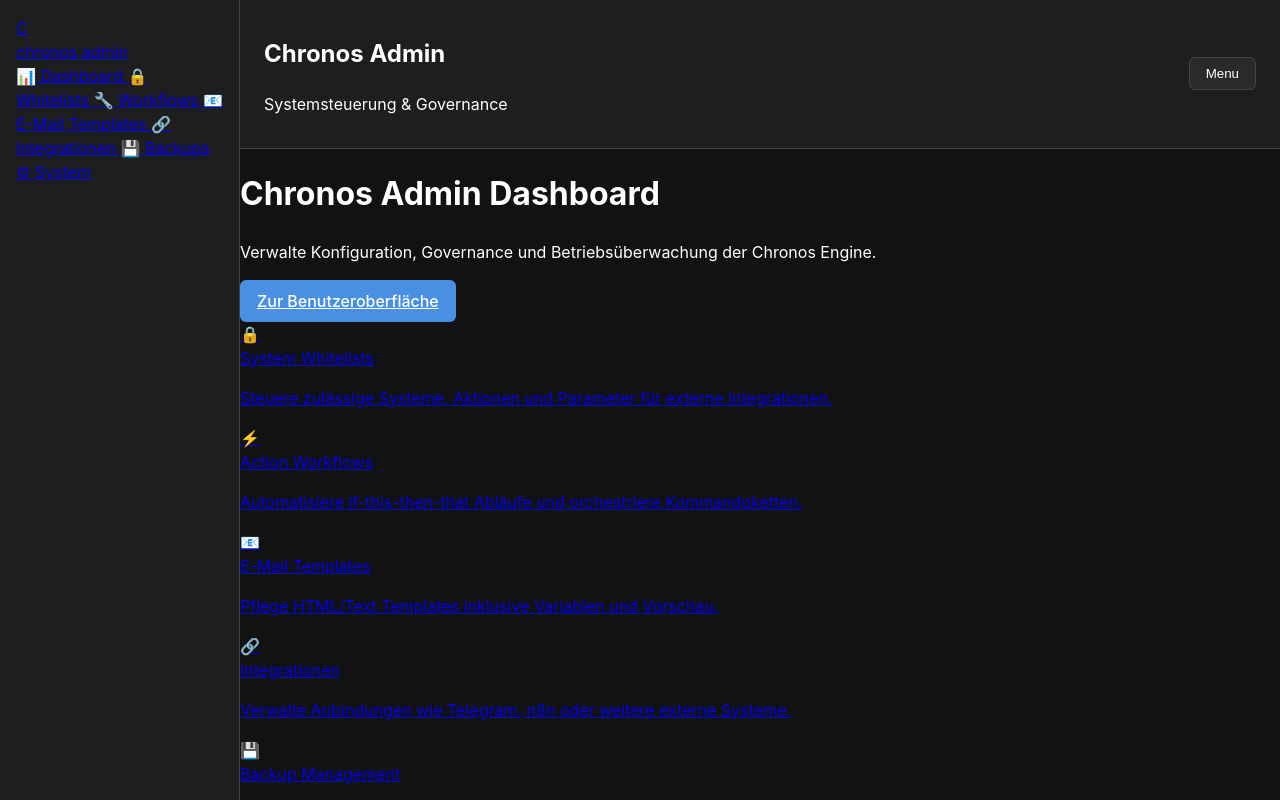
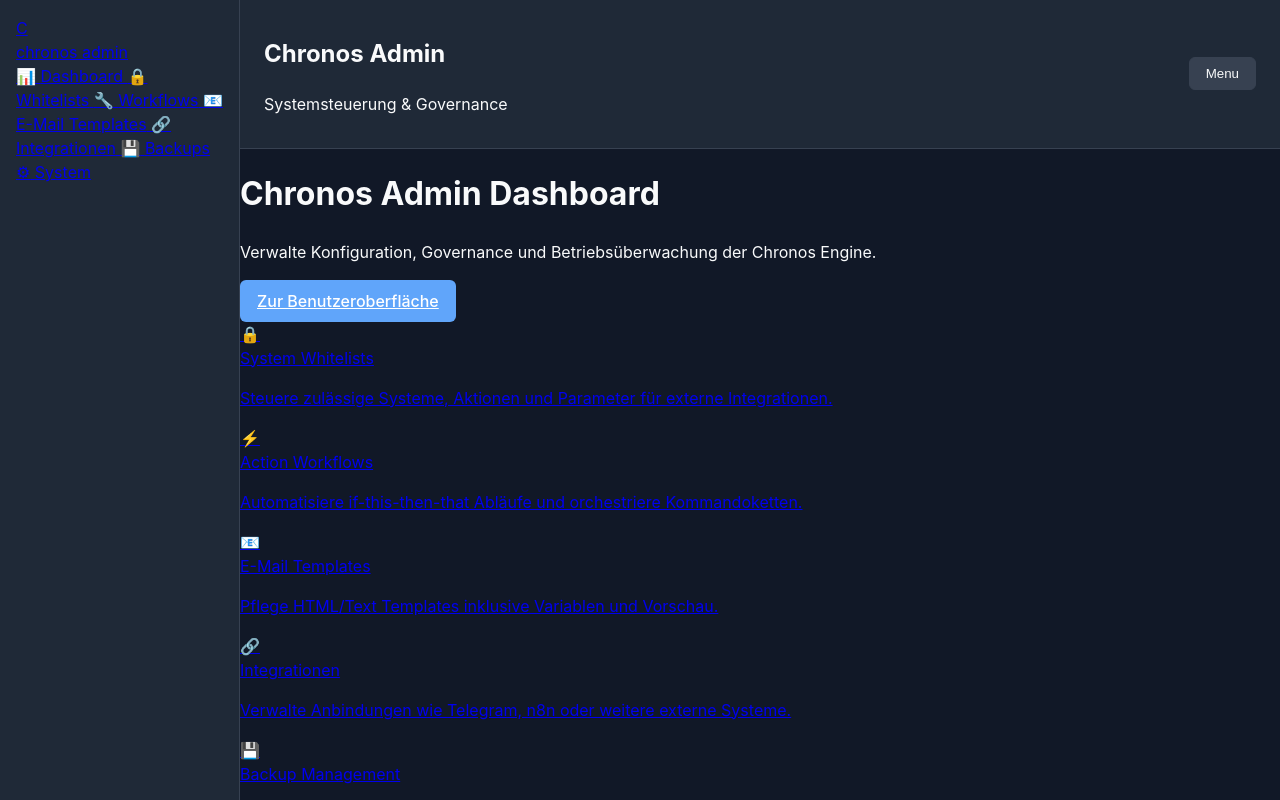
Before and after one commit to RudolfSaalbach/TPM, a Python web app: template templates/admin/dashboard.html in a window 1280 px wide. Run offline with Jinja, Linux system fonts and the light colour scheme; the template is opened without the code that fills it, so the values that code supplies are empty.

Commit message:
Fix dashboard GUI issues
- Add missing navigation routes (/dashboard, /calendar, /events, /analytics, /sync, /settings)
- Improve dark theme colors for better readability (lighter text, better contrast)
- Add missing sync_events method to scheduler for API compatibility
- Fix incremental sync functionality

🤖 Generated with [Claude Code](https://claude.ai/code)

Co-Authored-By: Claude <noreply@anthropic.com>

```diff
--- a/static/css/chronos.css
+++ b/static/css/chronos.css
@@ -3,27 +3,27 @@
    ========================================================================== */
 
 :root {
-    /* Colors */
-    --color-primary: #4a90e2;
-    --color-secondary: #50e3c2;
-    --color-accent: #f5a623;
-    --color-danger: #d0021b;
-    --color-warning: #f8e71c;
-    --color-success: #7ed321;
-    --color-info: #4a90e2;
+    /* Colors - Improved readability */
+    --color-primary: #60a5fa;
+    --color-secondary: #34d399;
+    --color-accent: #fbbf24;
+    --color-danger: #ef4444;
+    --color-warning: #f59e0b;
+    --color-success: #10b981;
+    --color-info: #3b82f6;
 
-    --color-text-primary: #ffffff;
-    --color-text-secondary: #b4b4b4;
-    --color-text-muted: #8e8e8e;
-    --color-text-accent: #f5a623;
+    --color-text-primary: #f9fafb;
+    --color-text-secondary: #d1d5db;
+    --color-text-muted: #9ca3af;
+    --color-text-accent: #fbbf24;
 
-    --color-bg-primary: #121212;
-    --color-bg-secondary: #1e1e1e;
-    --color-bg-tertiary: #2a2a2a;
-    --color-bg-elevated: #333333;
+    --color-bg-primary: #111827;
+    --color-bg-secondary: #1f2937;
+    --color-bg-tertiary: #374151;
+    --color-bg-elevated: #4b5563;
 
-    --color-border-primary: #444444;
-    --color-border-secondary: #666666;
+    --color-border-primary: #374151;
+    --color-border-secondary: #6b7280;
 
     /* Spacing */
     --space-1: 0.25rem;  /* 4px */
```
Also changed, not shown: src/api/dashboard.py (+44 -0 lines), src/core/scheduler.py (+21 -0 lines), .claude/settings.local.json.
